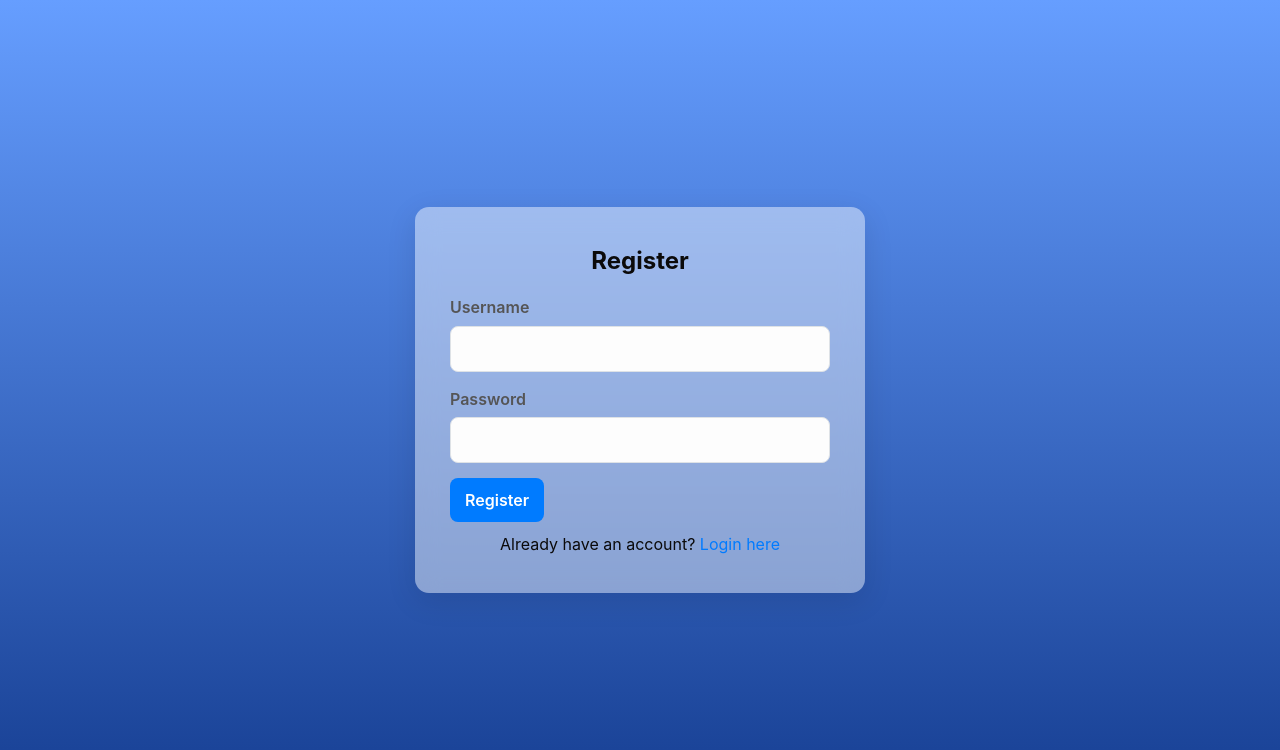
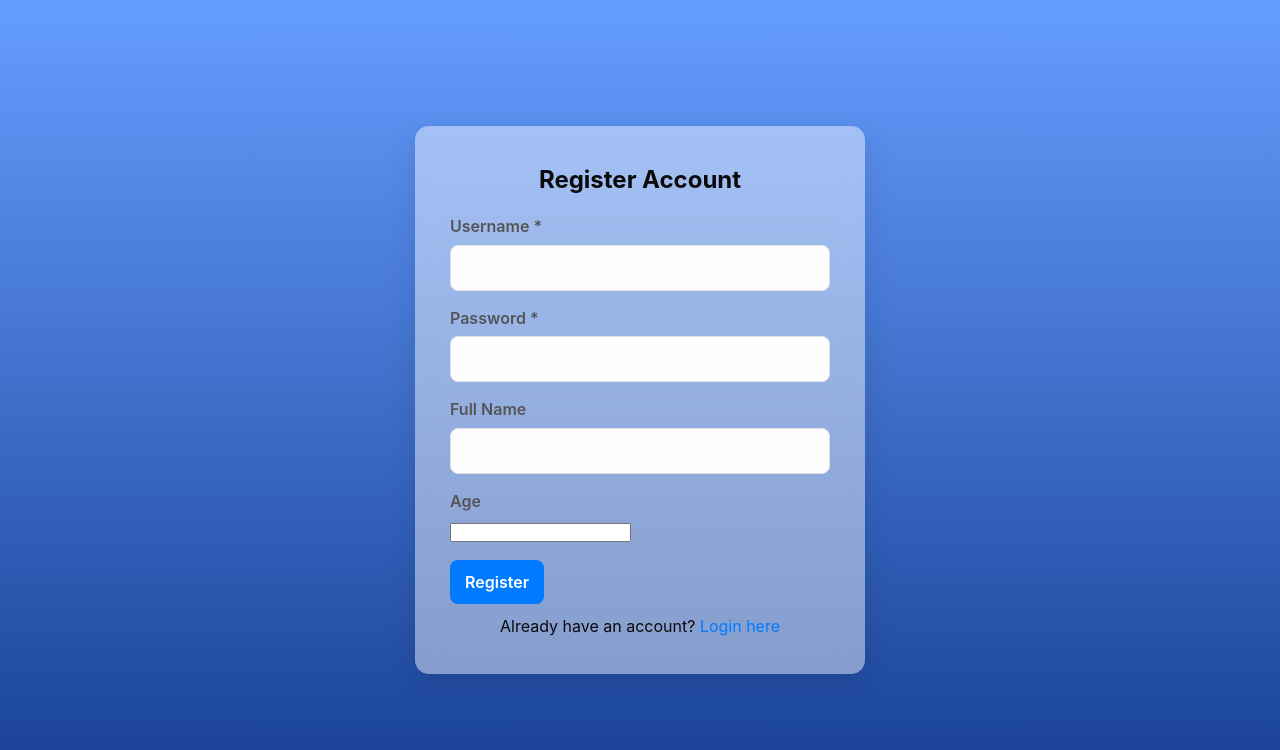
Before and after one commit to MinhQuanhehehe/project1, a PHP site: page /register.php in a window 1280 px wide. Shown: the top 750 px of the page. Run offline with PHP 8.4, Linux system fonts and the light colour scheme.

Commit message:
Update register.php
- The account which registered from website always set (Role = 'user' and Status = 'active') as default.
- Create an account with (Role = 'admin') in thru website is impossible.

```diff
--- a/todolist/register.php
+++ b/todolist/register.php
@@ -2,14 +2,15 @@
 global $conn;
 include 'db_connect.php';
 $error = '';
-$success = '';
 
 if ($_SERVER["REQUEST_METHOD"] == "POST") {
-    $username = $_POST['username'];
+    $username = trim($_POST['username']);
     $password = $_POST['password'];
+    $fullname = trim($_POST['fullname']);
+    $age = !empty($_POST['age']) ? (int)$_POST['age'] : NULL;
 
     if (empty($username) || empty($password)) {
-        $error = "Username and password are required.";
+        $error = "Username and Password are required.";
     } else {
         $stmt_check = $conn->prepare("SELECT UserID FROM User WHERE Username = ?");
         $stmt_check->bind_param("s", $username);
@@ -17,27 +18,25 @@ if ($_SERVER["REQUEST_METHOD"] == "POST") {
         $result_check = $stmt_check->get_result();
 
         if ($result_check->num_rows > 0) {
-            $error = "Username already exists. Please choose another one.";
+            $error = "Username already exists.";
         } else {
             $hashed_password = password_hash($password, PASSWORD_DEFAULT);
+            $role = 'user';
+            $status = 'active';
 
-            $stmt_insert = $conn->prepare("INSERT INTO User (Username, Password) VALUES (?, ?)");
-            $stmt_insert->bind_param("ss", $username, $hashed_password);
+            $stmt_insert = $conn->prepare("INSERT INTO User (Username, Password, FullName, Age, Role, Status) VALUES (?, ?, ?, ?, ?, ?)");
+            $stmt_insert->bind_param("ssssss", $username, $hashed_password, $fullname, $age, $role, $status);
 
             if ($stmt_insert->execute()) {
-                echo "<script>
-                        alert('Registration successful! You will be redirected to the login page.');
-                        window.location.href = 'login.php';
-                      </script>";
+                header("Location: login.php?registered=1");
                 exit;
             } else {
-                $error = "Error: " . $stmt_insert->error;
+                $error = "Error creating account: " . $stmt_insert->error;
             }
             $stmt_insert->close();
         }
         $stmt_check->close();
     }
-    $conn->close();
 }
 ?>
 
@@ -52,19 +51,27 @@ if ($_SERVER["REQUEST_METHOD"] == "POST") {
 <body>
 <div class="container auth-container">
     <form action="register.php" method="POST">
-        <h2>Register</h2>
+        <h2>Register Account</h2>
 
         <?php if(!empty($error)): ?>
-            <p style="color: red; text-align: center;"><?php echo $error; ?></p>
+            <p style="color: red; text-align: center;"><?php echo htmlspecialchars($error); ?></p>
         <?php endif; ?>
 
         <div>
-            <label for="username">Username</label>
+            <label for="username">Username *</label>
             <input type="text" id="username" name="username" required>
         </div>
         <div>
-            <label for="password">Password</label>
+            <label for="password">Password *</label>
             <input type="password" id="password" name="password" required>
+        </div>
+        <div>
+            <label for="fullname">Full Name</label>
+            <input type="text" id="fullname" name="fullname">
+        </div>
+        <div>
+            <label for="age">Age</label>
+            <input type="number" id="age" name="age">
         </div>
         <button type="submit" class="btn">Register</button>
         <p class="text-center mt-1">
```
